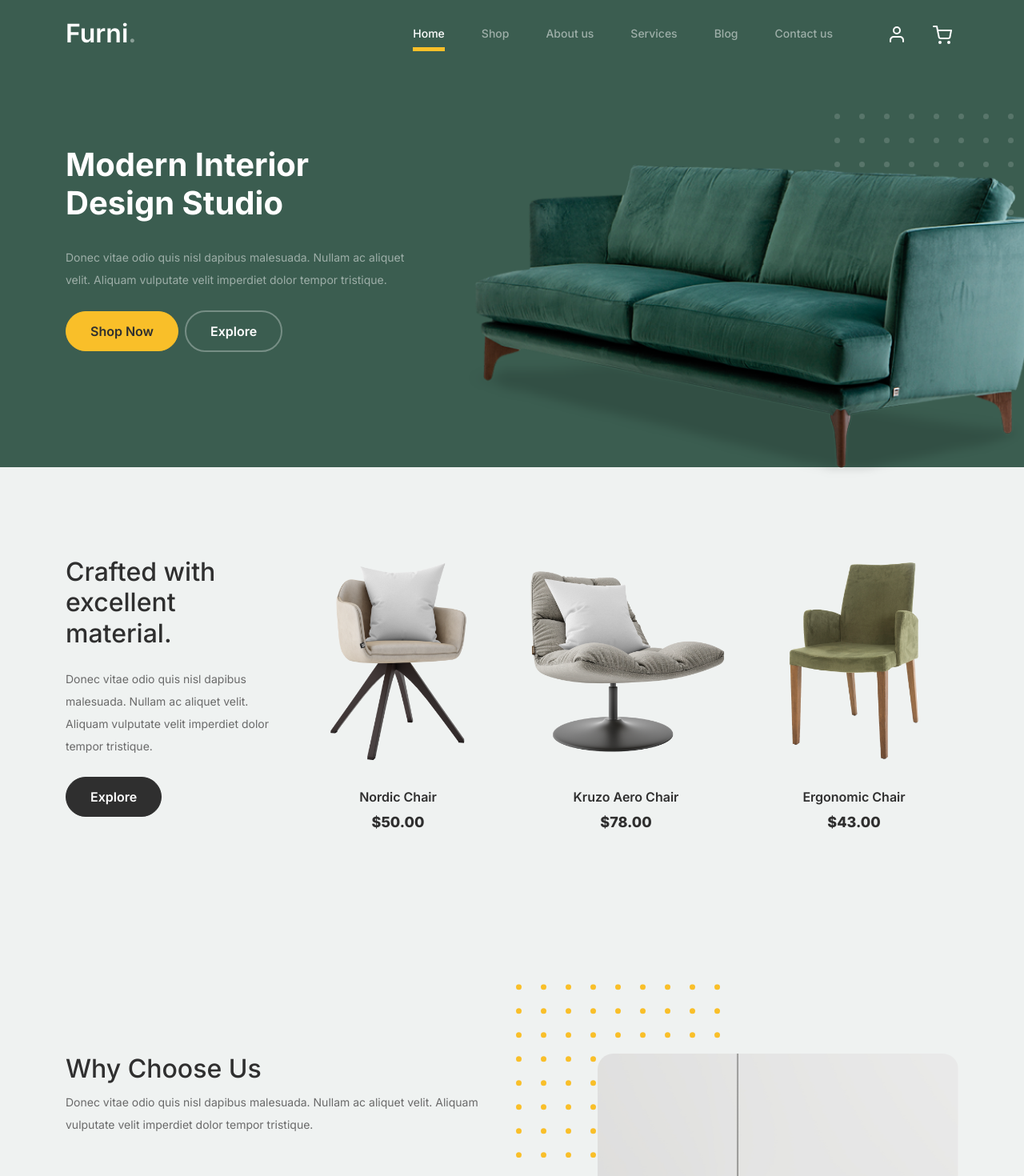
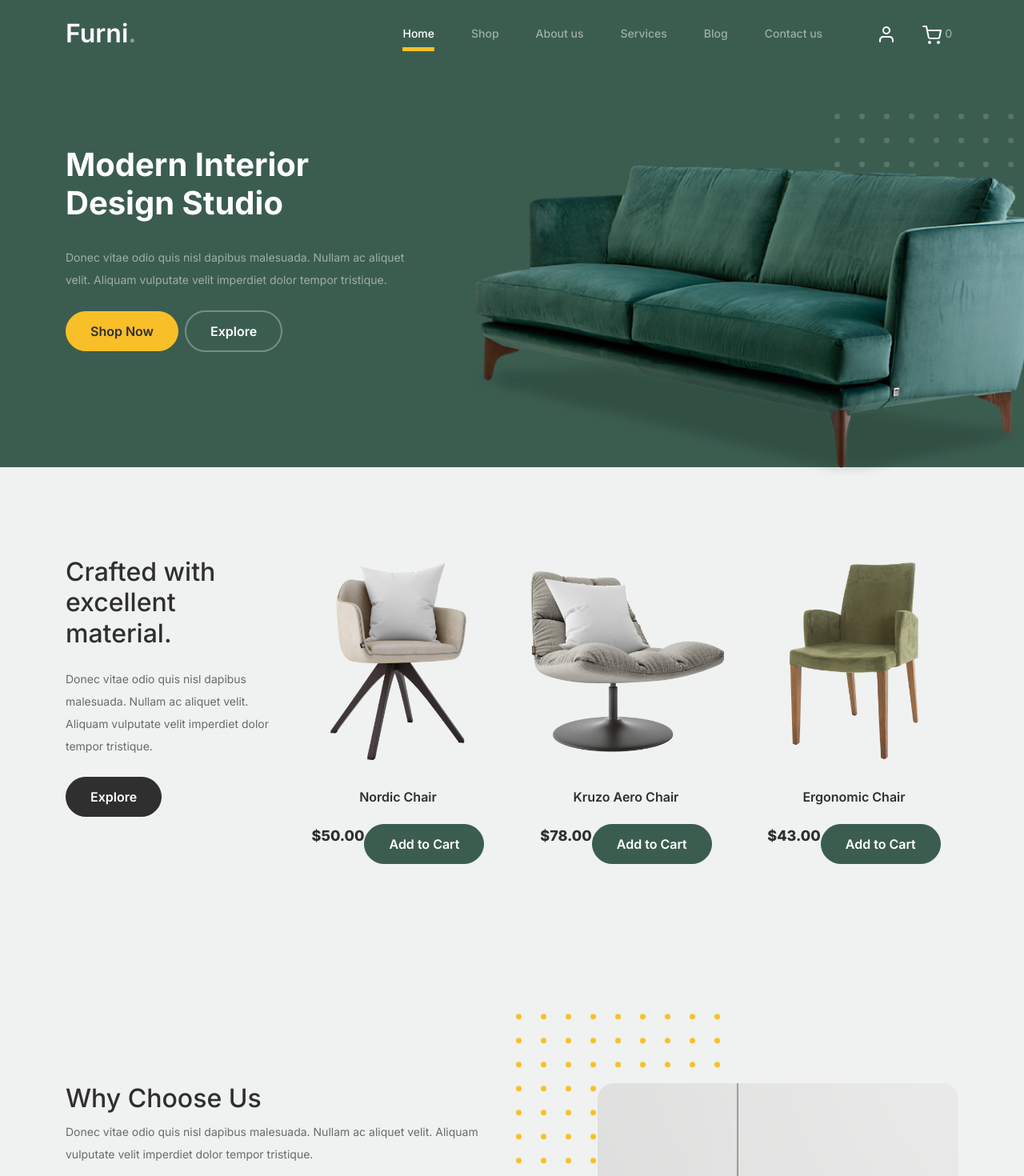
Before and after one commit to AsyaILIEVA/Furni-Modern-Furniture-E-commerce-Store, a React (Vite) app in the folder Furni-E-commerce-Store/: page / in a window 1280 px wide. Shown: the top 1470 px of the page at 80% size. Built offline with nearby package versions, Linux system fonts and the light colour scheme.

Commit message:
Furni-Implement-useState-for-Product-List-and-Shopping-Cart

```diff
--- a/Furni-E-commerce-Store/src/App.jsx
+++ b/Furni-E-commerce-Store/src/App.jsx
@@ -1,12 +1,19 @@
+import { useState } from "react";
 import Header from "./components/Header";
 import Footer from "./components/Footer";
 import Home from "./pages/Home";
 
 export default function App() {
+  const [cart, setCart] = useState([]);
+
+  function addToCart(product) {
+    setCart((previousCart) => [...previousCart, product]);
+  }
+
   return (
     <>
-      <Header />
-      <Home />
+      <Header cartCount={cart.length} />
+      <Home addToCart={addToCart} />
       <Footer />
     </>
   );
--- a/Furni-E-commerce-Store/src/components/Header.jsx
+++ b/Furni-E-commerce-Store/src/components/Header.jsx
@@ -1,4 +1,4 @@
-export default function Header() {
+export default function Header({ cartCount }) {
   return (
     <nav
       className="custom-navbar navbar navbar-expand-md navbar-dark bg-dark"
@@ -76,6 +76,7 @@ export default function Header() {
                   src="/assets/images/cart.svg"
                   alt="Shopping cart"
                 />
+                <span className="ms-1">{cartCount}</span>
               </a>
             </li>
           </ul>
--- a/Furni-E-commerce-Store/src/components/ProductCard.jsx
+++ b/Furni-E-commerce-Store/src/components/ProductCard.jsx
@@ -1,4 +1,11 @@
-export default function ProductCard({ image, name, price }) {
+export default function ProductCard({
+    image,
+    name,
+    price,
+    onAddToCart
+ }) {
+    const product = { image, name, price };
+
   return (
     <div className="col-12 col-md-4 col-lg-3 mb-5 mb-md-0">
       <a className="product-item" href="/cart">
@@ -14,6 +21,13 @@ export default function ProductCard({ image, name, price }) {
           ${price.toFixed(2)}
         </strong>
 
+        <button
+          className="btn btn-primary mt-3"
+          onClick={() => onAddToCart(product)}
+        >
+          Add to Cart
+        </button>
+
         <span className="icon-cross">
           <img
             src="/assets/images/cross.svg"
--- a/Furni-E-commerce-Store/src/components/ProductSection.jsx
+++ b/Furni-E-commerce-Store/src/components/ProductSection.jsx
@@ -1,7 +1,7 @@
 import ProductCard from "./ProductCard";
 import products from "../data/products";
 
-export default function ProductSection() {
+export default function ProductSection({ addToCart }) {
   return (
     <div className="product-section">
       <div className="container">
@@ -29,7 +29,7 @@ export default function ProductSection() {
               image={product.image}
               name={product.name}
               price={product.price}
-            />
+              onAddToCart={() => addToCart(product)}            />
           ))}
         </div>
       </div>
--- a/Furni-E-commerce-Store/src/pages/Home.jsx
+++ b/Furni-E-commerce-Store/src/pages/Home.jsx
@@ -6,11 +6,11 @@ import PopularProduct from "../components/PopularProduct";
 import Testimonial from "../components/Testimonial";
 import BlogSection from "../components/BlogSection";
 
-export default function Home() {
+export default function Home({ addToCart }) {
   return (
     <>
       <HeroSection />
-      <ProductSection />
+      <ProductSection addToCart={addToCart}/>
       <WhyChooseSection />
       <WeHelpSection />
       <PopularProduct />
```
Also changed, not shown: Furni-E-commerce-Store/src/components/ProductList.jsx (added, +34 -0 lines).
